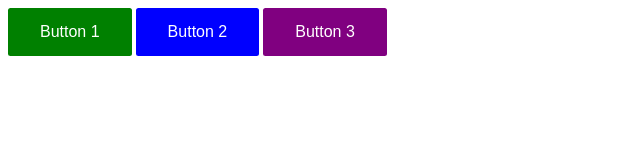
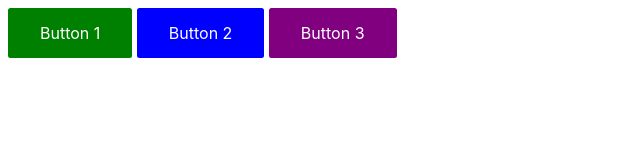
Before and after one commit to SauveJeanLuc/css-playground, a plain HTML site: page web-dev-simplified/buttons/buttons.html in a window 1280 px wide. Shown: the whole page, without its empty margins (0-640 px from the left). Drawn offline with Linux system fonts and the light colour scheme.

Commit message:
changed font-family for the entire page

```diff
--- a/web-dev-simplified/buttons/buttons.css
+++ b/web-dev-simplified/buttons/buttons.css
@@ -1,3 +1,7 @@
+*{
+    font-family:-apple-system, BlinkMacSystemFont, 'Segoe UI', Roboto, Oxygen, Ubuntu, Cantarell, 'Open Sans', 'Helvetica Neue', sans-serif
+}
+
 /* have Buttons on the same line */
 div{
  display: inline;
```
